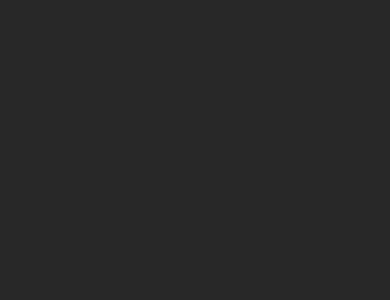
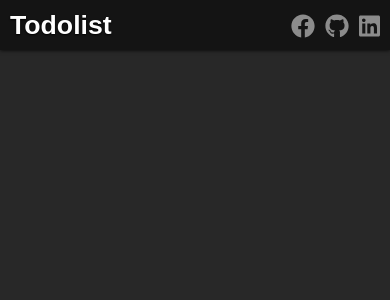
Before and after one commit to Manjaka13/todolist-client, a React (Create React App) app: page / in a window 390 px wide. Shown: the top 300 px of the page. Built offline with nearby package versions, Linux system fonts and the light colour scheme.

Commit message:
Added responsive navbar

```diff
--- a/src/App.js
+++ b/src/App.js
@@ -1,10 +1,12 @@
 import React, {Component} from "react";
 import "./styles/App.scss";
+import Navigation from "./Navigation";
 
 class App extends Component {
 	render() {
 		return (
 			<div className="td-app">
+				<Navigation />
 			</div>
 		);
 	}
--- /dev/null
+++ b/src/Navigation.js
@@ -0,0 +1,52 @@
+import React from "react";
+import "./styles/Navigation.scss";
+import {FontAwesomeIcon as Icon} from "@fortawesome/react-fontawesome";
+import {faListAlt} from "@fortawesome/free-solid-svg-icons";
+import {faFacebook, faGithub, faLinkedin} from "@fortawesome/free-brands-svg-icons";
+
+function Navigation() {
+	const social = [
+		{
+			title: "Visit my Facebook page !",
+			icon: faFacebook,
+			link: "https://facebook.com/manjaka13"
+		},
+		{
+			title: "Contribute this game's repository",
+			icon: faGithub,
+			link: "https://github.com/Manjaka13/rps-game"
+		},
+		{
+			title: "Visit my LinkedIn page",
+			icon: faLinkedin,
+			link: "https://linkedin.com/mwlite/in/harijaona-rajaonson-9456481b5"
+		}
+	];
+	const mapped_social = social.map((item, n) => {
+		return (
+			<li key={n}>
+				<a className="link" href={item.link} title={item.title}>
+					<Icon className="icon" icon={item.icon} />
+				</a>
+			</li>
+		);
+	});
+
+	return (
+		<div className="td-navigation">
+			<div className="left">
+				<div className="brand">
+					<Icon className="icon" icon={faListAlt} />
+				</div>
+				<h1 className="title title-md">Todolist</h1>
+			</div>
+			<div className="right">
+				<ul className="social">
+					{mapped_social}
+				</ul>
+			</div>
+		</div>
+	)
+}
+
+export default Navigation;
--- /dev/null
+++ b/src/styles/Navigation.scss
@@ -0,0 +1,113 @@
+@import "./vars";
+
+.td-navigation {
+	display: block;
+	width: 100%;
+	height: 76px;
+	position: fixed;
+	top: 0;
+	left: 0;
+	z-index: 13;
+	background: rgb(20, 20, 20);
+	box-shadow: 0px 0px 4px black;
+	overflow: hidden;
+	@media only screen and (max-width: $td-screen-sm) {
+		height: 50px;
+	}
+	.left {
+		display: inline-block;
+		vertical-align: top;
+		padding-left: 40px;
+		@media only screen and (max-width: $td-screen-sm) {
+			padding-left: 20px;
+		}
+		@media only screen and (max-width: $td-screen-xsm) {
+			padding-left: 10px;
+		}
+		.brand {
+			display: inline-block;
+			vertical-align: top;
+			width: 50px;
+			height: 50px;
+			border-radius: 50%;
+			overflow: hidden;
+			box-shadow: 0px 0px 2px grey;
+			margin-top: 13px;
+			text-align: center;
+			background: black;
+			@media only screen and (max-width: $td-screen-sm) {
+				width: 40px;
+				height: 40px;
+				margin-top: 5px;
+			}
+			@media only screen and (max-width: $td-screen-xsm) {
+				display: none;
+			}
+			.icon {
+				color: white;
+				font-size: 25pt;
+				margin-top: 8px;
+				@media only screen and (max-width: $td-screen-sm) {
+					font-size: 18pt;
+				}
+			}
+		}
+		.title {
+			display: inline-block;
+			vertical-align: top;
+			color: white;
+			text-shadow: 0px 1px 2px black;
+			padding-left: 10px;
+			padding-top: 14px;
+			@media only screen and (max-width: $td-screen-md) {
+				padding-top: 19px;
+			}
+			@media only screen and (max-width: $td-screen-sm) {
+				padding-top: 10px;
+				padding-left: 10px;
+			}
+			@media only screen and (max-width: $td-screen-xsm) {
+				padding-left: 0;
+			}
+		}
+	}
+	.right {
+		float: right;
+		.social {
+			list-style-type: none;
+			padding-right: 30px;
+			padding-top: 20px;
+			@media only screen and (max-width: $td-screen-sm) {
+				padding-right: 10px;
+				padding-top: 8px;
+			}
+			@media only screen and (max-width: $td-screen-xsm) {
+				padding-top: 14px;
+				padding-right: 5px;
+			}
+			li {
+				display: inline-block;
+				vertical-align: top;
+				margin-left: 10px;
+				margin-right: 10px;
+				@media only screen and (max-width: $td-screen-xsm) {
+					margin-left: 5px;
+					margin-right: 5px;
+				}
+				.link {
+					color: rgb(140, 140, 140);
+					text-decoration: none;
+					transition: all 0.2s ease-in-out;
+					font-size: 25pt;
+					@media only screen and (max-width: $td-screen-xsm) {
+						font-size: 18pt;
+					}
+					&:hover {
+						text-decoration: none;
+						color: white;
+					}
+				}
+			}
+		}
+	}
+}
```
